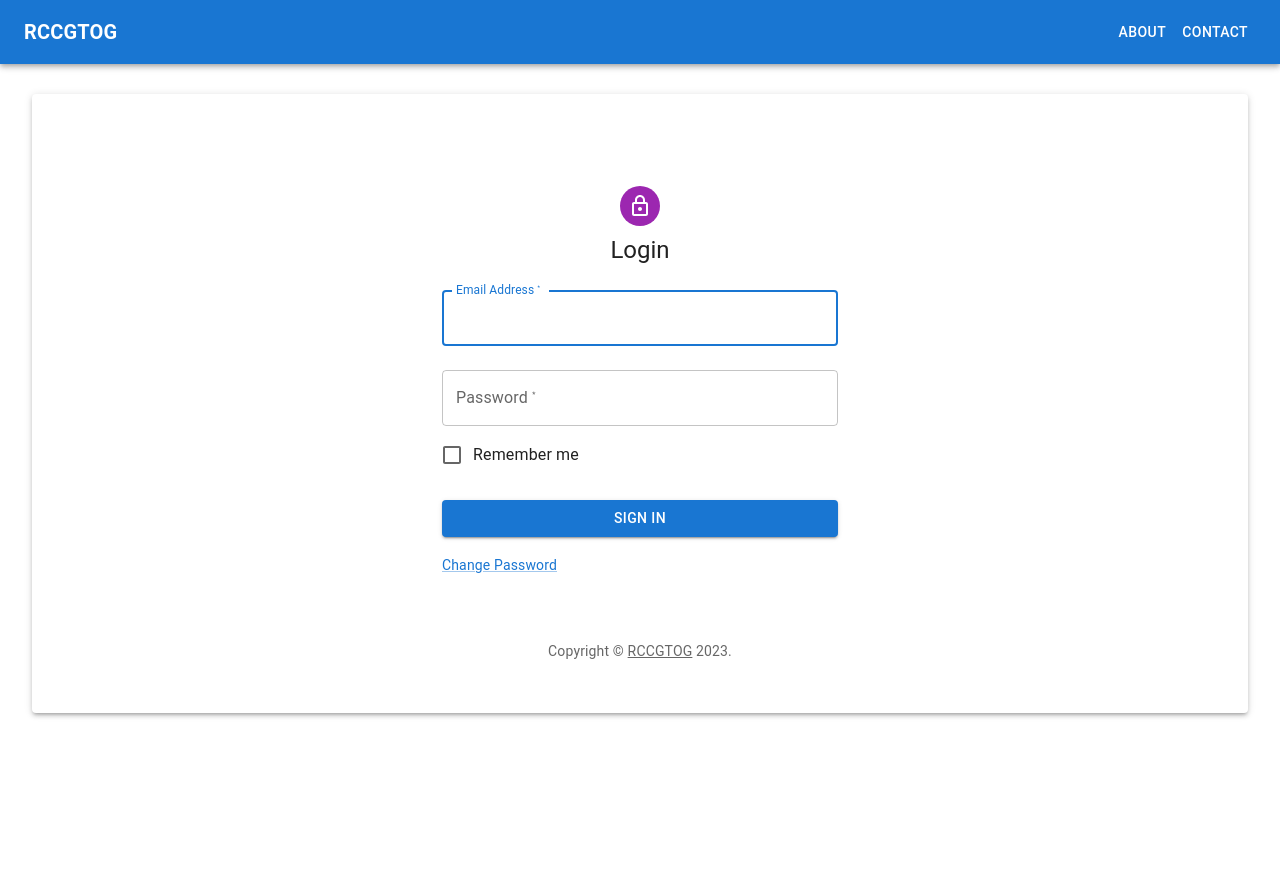
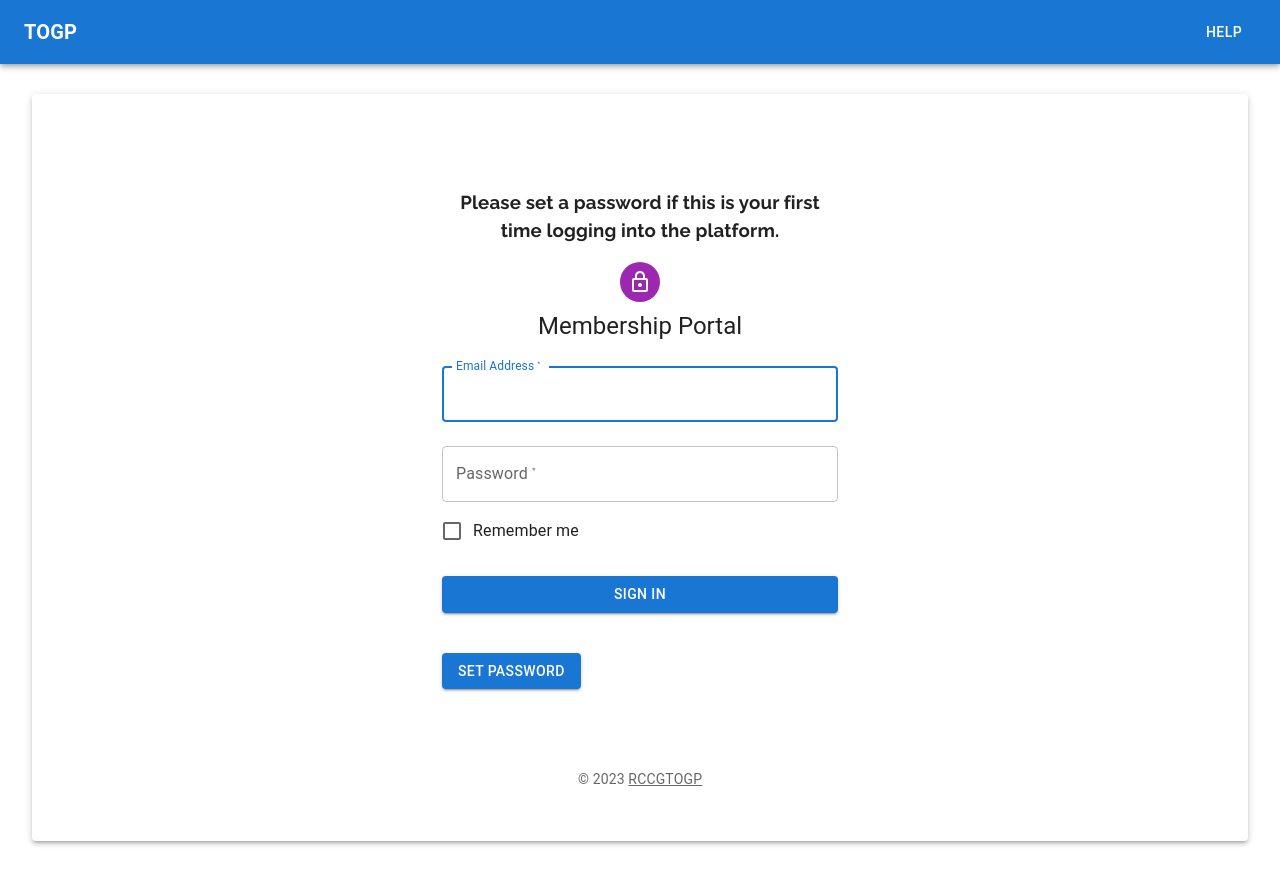
Before and after one commit to lumskii/rccgTogMember, a React (Create React App) app: page / in a window 1280 px wide. Before the commit the page ends 800 px from the top, so only its background shows below. Built offline with nearby package versions, Linux system fonts and the light colour scheme; no server answers.

Commit message:
Update .gitignore and package.json, fix VideoData and Header components, and update Questions component

```diff
--- a/package.json
+++ b/package.json
@@ -14,6 +14,7 @@
     "@testing-library/jest-dom": "^5.17.0",
     "@testing-library/react": "^13.4.0",
     "@testing-library/user-event": "^13.5.0",
+    "axios": "^1.6.5",
     "dayjs": "^1.11.10",
     "firebase": "^10.4.0",
     "react": "^18.2.0",
@@ -23,6 +24,7 @@
     "react-redux": "^8.1.3",
     "react-router-dom": "^6.16.0",
     "react-scripts": "5.0.1",
+    "react-toastify": "^10.0.4",
     "web-vitals": "^2.1.4"
   },
   "scripts": {
--- a/src/components/form/Questions.jsx
+++ b/src/components/form/Questions.jsx
@@ -1,15 +1,24 @@
 import React, { useEffect, useState } from "react";
 
 export default function Questions({ questions, numQuestions, onAttempt, correctAnswer }) {
+  const [firstAns, secondAns, thirdAns] = correctAnswer;
+  const [showResult, setShowResult] = useState(false);
+  const [ansIdx, setAnsIdx] = useState(null);
+  const [ans, setAns] = useState(null);
+
   const [selectedOptions, setSelectedOptions] = useState(
     Array(numQuestions).fill(null)
-  );
-  const [incorrectAnswers, setIncorrectAnswers] = useState(
-    Array(numQuestions).fill(false)
   );
   const [questionAnswered, setQuestionAnswered] = useState(
     Array(numQuestions).fill(false)
   );
+
+  const selectedOptionsStrings = selectedOptions.map((optionIndex, questionIndex) => {
+    if (questionAnswered[questionIndex]) {
+      return questions[questionIndex].options[optionIndex];
+    }
+    return null;
+  });
 
   useEffect(() => {
     // Notify parent component that an option has been selected
@@ -29,6 +38,22 @@ export default function Questions({ questions, numQuestions, onAttempt, correctA
     });
   };
 
+  const onAnswerClick = () => {
+    const selectedOption = selectedOptionsStrings[ansIdx];
+
+    if (selectedOption !== null) {
+      if (selectedOption === correctAnswer[ansIdx]) {
+        setAns(true);
+        console.log("Correct!");
+      } else {
+        setAns(false);
+        console.log("Incorrect.");
+      }
+    }
+  };
+
+  console.log(selectedOptionsStrings, correctAnswer[ansIdx]);
+
   return (
     <div>
       {questions.map((question, questionIndex) => (
@@ -39,33 +64,29 @@ export default function Questions({ questions, numQuestions, onAttempt, correctA
               <li
                 key={optionIndex}
                 style={{ listStyleType: "none", margin: "10px" }}
+                onClick={() => {
+                  handleOptionSelect(questionIndex, optionIndex);
+                  setAnsIdx(questionIndex);
+                  onAnswerClick();
+                }}
               >
-                <input
+                {/* <input
                   type="radio"
                   id={`q${question.id}o${optionIndex}`}
                   name={`q${question.id}`}
                   checked={selectedOptions[questionIndex] === optionIndex}
-                  onChange={() =>
-                    handleOptionSelect(questionIndex, optionIndex)
+                  onChange={() => {
+                    handleOptionSelect(questionIndex, optionIndex);
+                    onAnswerClick()
                   }
-                />
+
+                  }
+                /> */}
                 <label htmlFor={`q${question.id}o${optionIndex}`}>
                   {option}
                 </label>
               </li>
             ))}
-            {/* {selectedOptions[questionIndex] !== null && (
-              <p
-                style={{
-                  color: incorrectAnswers[questionIndex] ? "red" : "green",
-                  margin: "10px",
-                }}
-              >
-                {incorrectAnswers[questionIndex]
-                  ? "Incorrect!"
-                  : "Correct!"}
-              </p>
-            )} */}
           </ul>
         </div>
       ))}
--- a/src/components/form/VideoData.js
+++ b/src/components/form/VideoData.js
@@ -40,8 +40,8 @@ const VideoData = [
             {
                 id: 2,
                 question: "When did RCCG Throne of Grace Phoenix Arizona hold its groundbreaking service?",
-                options: ["16th October 2016", "26th June 2016", "16th October 2015", "26th June 2015"],
-                correctAnswer: "26th June 2016"
+                options: ["9th October 2016", "26th June 2016", "16th October 2015", "26th June 2015"],
+                correctAnswer: "9th June 2016"
             },
             {
                 id: 3,
--- a/src/components/header/index.jsx
+++ b/src/components/header/index.jsx
@@ -17,7 +17,7 @@ function Header() {
     const unsubscribe = auth.onAuthStateChanged(async (authUser) => {
       if (authUser) {
         try {
-          const response = await fetch(`https://65ad2e72adbd5aa31be04b9f.mockapi.io/users?email=${authUser.email}`);
+          const response = await fetch(`${process.env.REACT_APP_API_ENDPOINT}/users?email=${authUser.email}`);
           if (response.ok) {
             const userData = await response.json();
             const userFromMockApi = userData.length > 0 ? userData[0] : null;
@@ -63,13 +63,13 @@ function Header() {
             fontWeight: "bold",
           }}
         >
-          RCCGTOG
+          TOGP
         </Typography>
-        <Button component={Link} to="/about" color="inherit">
+        {/* <Button component={Link} to="/about" color="inherit">
           About
-        </Button>
+        </Button> */}
         <Button component={Link} to="/contact" color="inherit">
-          Contact
+          Help
         </Button>
         {auth.currentUser && (
           <div>
--- a/src/pages/LoginPage/index.jsx
+++ b/src/pages/LoginPage/index.jsx
@@ -1,4 +1,4 @@
-import { LockOutlined } from "@mui/icons-material";
+import { LockOutlined, TextFields } from "@mui/icons-material";
 import {
   Avatar,
   Box,
@@ -16,6 +16,7 @@ import {
 } from "@mui/material";
 import React, { useRef } from "react";
 import { auth } from "../../firebase";
+import axios from "axios";
 
 function Copyright(props) {
   return (
@@ -25,12 +26,11 @@ function Copyright(props) {
       align="center"
       {...props}
     >
-      {"Copyright © "}
-      <Link color="inherit" href="https://rccgthog.org/">
-        RCCGTOG
-      </Link>{" "}
-      {new Date().getFullYear()}
-      {"."}
+      {" © "}
+      {new Date().getFullYear()}{" "}
+      <Link color="inherit" href="https://rccgtogp.org/">
+        RCCGTOGP
+      </Link>
     </Typography>
   );
 }
@@ -52,7 +52,16 @@ export default function Login() {
       .then((authUser) => {
         console.log(authUser);
       })
-      .catch((error) => alert(error.message));
+      .catch((error) => {
+        // Customize error messages based on error code
+        let errorMessage = "An error occurred. Please try again.";
+
+        if (error.code === "auth/invalid-login-credentials") {
+          errorMessage =
+            "User not found. Please check your email and password then try again.";
+        }
+        alert(errorMessage);
+      });
   };
 
   const handleChangePassword = async (e) => {
@@ -60,15 +69,25 @@ export default function Login() {
 
     const email = emailRef.current.value;
 
-    // Check if the email exists in Firebase
     try {
-      const userCredential = await auth.signInWithEmailAndPassword(email, 'dummyPassword');
-      // If successful, user exists, proceed with password reset
-      await auth.sendPasswordResetEmail(email);
-      alert("Password reset email sent. Check your inbox.");
+      // Check if the email exists in MockAPI
+      const mockApiResponse = await axios.get(
+        `${process.env.REACT_APP_API_ENDPOINT}/users?email=${email}`
+      );
+
+      if (mockApiResponse.data.length > 0) {
+        // If the email exists in MockAPI, proceed with Firebase password reset
+        await auth.sendPasswordResetEmail(email);
+        alert("Password reset email sent. Check your inbox.");
+      } else {
+        // If the email does not exist in MockAPI, show an alert
+        alert(
+          "You are not yet registered. Please register and then try again."
+        );
+      }
     } catch (error) {
-      // If the user does not exist, show an alert
-      alert("You are not yet registered. Please register and then try again.");
+      // Handle any errors from the MockAPI request
+      alert("Error checking email existence. Please try again.");
     }
   };
 
@@ -84,11 +103,15 @@ export default function Login() {
             alignItems: "center",
           }}
         >
+          <h3 style={{ textAlign: "center", justifyContent: "center", margin: "10px" }}>
+            Please set a password if this is your first time logging into
+            the platform.
+          </h3>
           <Avatar sx={{ m: 1, bgcolor: "secondary.main" }}>
             <LockOutlined />
           </Avatar>
           <Typography component="h1" variant="h5">
-            Login
+            Membership Portal
           </Typography>
           <Box
             component="form"
@@ -133,9 +156,14 @@ export default function Login() {
             </Button>
             <Grid container>
               <Grid item xs>
-                <Link href="#" variant="body2" onClick={handleChangePassword}>
-                  Change Password
-                </Link>
+                <Button
+                  href="#"
+                  onClick={handleChangePassword}
+                  variant="contained"
+                  sx={{ mt: 3, mb: 2 }}
+                >
+                  Set Password
+                </Button>
               </Grid>
               {/* <Grid item>
                 <Link href="/" variant="body2">
```
Also changed, not shown: src/pages/SignupPage/index.jsx (+25 -146 lines), 2 other files (tests, documents, lock files or other folders).
